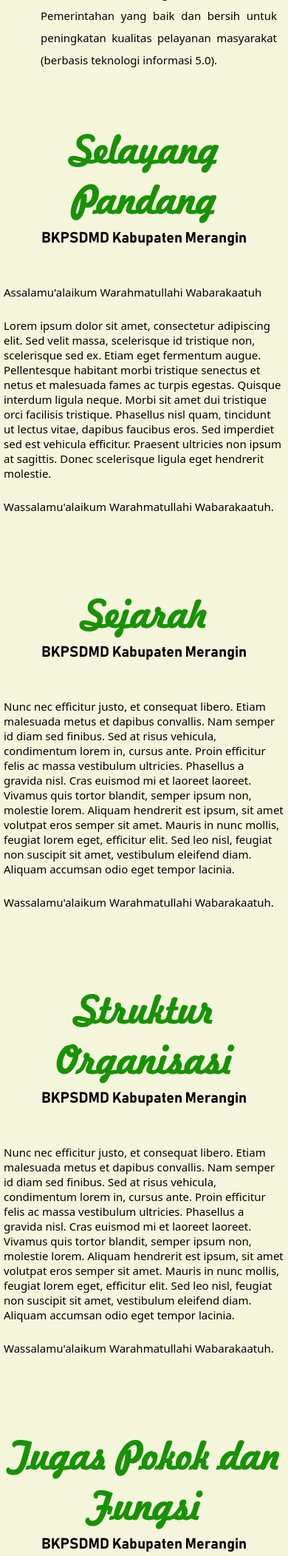
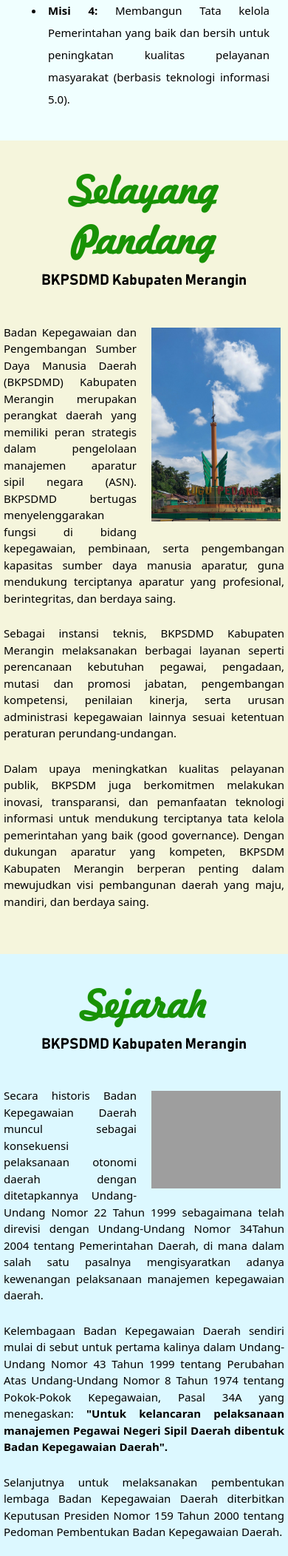
Before and after one commit to rendhiardianto/bkpsdmd-merangin, a PHP site: page /profil.html in a window 390 px wide. Shown: the part 2592-4696 px from the top of the page at 74% size. Run offline with PHP 8.4, Linux system fonts and the light colour scheme; some web fonts are replaced; grey boxes are pictures that could not be loaded.

Commit message:
Update profil and sejarah sections with new images and content
Added new images (Kantor-BKD-Lama.png, TuguPedang.jpg) and updated profil.html to include more detailed descriptions for the 'Selayang Pandang' and 'Sejarah' sections. Improved layout and styling in profil.css for better readability and responsiveness. Minor fixes in index.html to comment out unused canvas elements.

```diff
--- a/index.html
+++ b/index.html
@@ -120,7 +120,7 @@
 	<h3>Rekapitulasi ASN Kabupaten Merangin (per Desember 2024)</h3>
 	<!--style="font-size:2vw;"-->
 
-		<div class="chart-rekap"><!--
+		<div class="chart-rekap">
 			<div class="chart-status-asn">
 			<iframe width="325" height="287" frameborder="0" scrolling="no" src="https://1drv.ms/x/c/8ef122d5280ec801/IQSO9Lmf51jOT78Wk8csCS7eAQ-61IXDUuLdtoS4tRr7DjU?em=2&wdAllowInteractivity=False&Item=Chart%204&wdDownloadButton=True&wdInConfigurator=True&wdInConfigurator=True"></iframe>
 			</div>
@@ -153,7 +153,7 @@
 			<iframe width="458" height="287" frameborder="0" scrolling="no" src="https://1drv.ms/x/c/8ef122d5280ec801/IQSO9Lmf51jOT78Wk8csCS7eAQ-61IXDUuLdtoS4tRr7DjU?em=2&wdAllowInteractivity=False&Item=Chart%2010&wdDownloadButton=True&wdInConfigurator=True&wdInConfigurator=True"></iframe>
 			</div>
 
-		<canvas class="flex-item-half1" style="max-width:325px"></canvas>
+		<!--<canvas class="flex-item-half1" style="max-width:325px"></canvas>
 		<canvas class="flex-item-half2" id="myChart2" style="max-width:300px"></canvas>
 		<canvas class="flex-item-half3" id="myChart3" style="max-width:300px"></canvas>
 		<canvas class="flex-item-half4" id="myChart4" style="max-width:300px"></canvas>
--- a/profil.css
+++ b/profil.css
@@ -257,12 +266,12 @@ body {
 	overflow: hidden;
 	text-align: center;
 }
-.selaPang h2{
+.selaPang h1{
 	font-family: FreeHand;
 	font-size: 50px;
 	color: #189205;
 }
-.selaPang h2 p{
+.selaPang h1 p{
 	font-family: Bahnschrift;
 	font-size: 20px;
 	text-align: center;
@@ -273,14 +282,18 @@ body {
 	font-size: 20px;
 	padding-left: 30px;
 	padding-right: 30px;
-	text-align: left;
+	text-align: justify;
 	font-family: SegoeUI;
+	line-height: 150%;
 }
-.selaPang img {
+.selaPang img{
 	float: right;
-	margin-right: 0;
-	width: 300px;
+	overflow-y: 0px;
+	width: 20%;
+	padding: 10px;
+	margin-left: 10px;
 }
+
 /* On smaller screens, decrease text size */
 @media only screen and (max-width: 600px) {
   .selaPang p {
@@ -288,25 +301,25 @@ body {
 	  padding: 5px;
 	}
   .selaPang img{
-	  width: 60%;
+	  width: 50%;
 	}
 }
 
 /* ============================================ Sejarah ==============================*/
 .sejarah {
-	background-color: beige;
+	background-color: rgb(220, 248, 255);
 	/*background-image: url(images//index_pict/1.jpg);
 	background-size: cover;*/
 	padding-bottom: 40px;
 	overflow: hidden;
 	text-align: center;
 }
-.sejarah h2{
+.sejarah h1{
 	font-family: FreeHand;
 	font-size: 50px;
 	color: #189205;
 }
-.sejarah h2 p{
+.sejarah h1 p{
 	font-family: Bahnschrift;
 	font-size: 20px;
 	text-align: center;
@@ -317,15 +330,25 @@ body {
 	font-size: 20px;
 	padding-left: 30px;
 	padding-right: 30px;
-	text-align: left;
+	text-align: justify;
 	font-family: SegoeUI;
+	line-height: 150%;
 }
-
+.sejarah img{
+	float: right;
+	overflow-y: 0px;
+	width: 30%;
+	padding: 10px;
+	margin-left: 10px;
+}
 /* On smaller screens, decrease text size */
 @media only screen and (max-width: 600px) {
   .sejarah p {
 	  font-size: 15px;
 	  padding: 5px;
+	}
+	.sejarah img{
+	  width: 50%;
 	}
 }
 /* ============================================ STRUKTUR ORGANISASI ==============================*/
--- a/profil.html
+++ b/profil.html
@@ -92,7 +92,7 @@
 	<p>Visi dan Misi pasangan Bupati dan Wakil Bupati Terpilih, yaitu H. M. Syukur, S.H., M.H., dan Drs. Abdul Khafidh, M.M., yang telah dilantik secara sah sebagai Bupati dan Wakil Bupati pada tanggal 20 Februari 2025. Oleh karena itu, berdasarkan pada permasalahan pembangunan, serta isu strategis, dengan berpegang pada Visi RPJPD Kabupaten Merangin tahun 2025-2045, maka disusun sebuah cita-cita atau Visi pembangunan masyarakat Merangin dalam periode 2025-2029.</p>
 	<img src="images/Foto-Bupati_Wabup.png" class="bupatiWabup" style="width: 350px">
 	<h2>Visi</h2>
-	<h3>"MENUJU MERANGIN BARU 2030"<p>Dengan semangat BARU, Merangin Berdaya Saing, Akuntabel,  Reformis dan Unggul</p></h3>
+	<h3>"MENUJU MERANGIN BARU 2030"<p>Dengan semangat BARU, Merangin Berdaya saing, Akuntabel,  Reformis dan Unggul</p></h3>
 
 	<ol>
 		<li><b>Berdaya saing</b>, artinya Kabupaten Merangin yang kaya akan Potensi sumber daya alam dan sumber daya manusia, harus dibangun dengan konsep berkelanjutan dan terencana dengan baik, fokus dan tuntas agar memiliki daya saing antar daerah khususnya di Provinsi Jambi.</li>
@@ -112,21 +112,23 @@
 </div>
 
 <div class="selaPang" id="selaPang">
-	<h2> Selayang Pandang<br><p>BKPSDMD Kabupaten Merangin</p></h2>
+	<h1>Selayang Pandang<br><p>BKPSDMD Kabupaten Merangin</p></h1>
+	<img src="images/TuguPedang.jpg" class="TuguPedang" alt="Tugu Pedang">
+	<p>Badan Kepegawaian dan Pengembangan Sumber Daya Manusia Daerah (BKPSDMD) Kabupaten Merangin merupakan perangkat daerah yang memiliki peran strategis dalam pengelolaan manajemen aparatur sipil negara (ASN). BKPSDMD bertugas menyelenggarakan fungsi di bidang kepegawaian, pembinaan, serta pengembangan kapasitas sumber daya manusia aparatur, guna mendukung terciptanya aparatur yang profesional, berintegritas, dan berdaya saing.</p>
+	<p>Sebagai instansi teknis, BKPSDMD Kabupaten Merangin melaksanakan berbagai layanan seperti perencanaan kebutuhan pegawai, pengadaan, mutasi dan promosi jabatan, pengembangan kompetensi, penilaian kinerja, serta urusan administrasi kepegawaian lainnya sesuai ketentuan peraturan perundang-undangan.</p>
+	<p>Dalam upaya meningkatkan kualitas pelayanan publik, BKPSDM juga berkomitmen melakukan inovasi, transparansi, dan pemanfaatan teknologi informasi untuk mendukung terciptanya tata kelola pemerintahan yang baik (good governance). Dengan dukungan aparatur yang kompeten, BKPSDM Kabupaten Merangin berperan penting dalam mewujudkan visi pembangunan daerah yang maju, mandiri, dan berdaya saing.</p>
 
-	<p>Assalamu'alaikum Warahmatullahi Wabarakaatuh</p>
-	<p> Lorem ipsum dolor sit amet, consectetur adipiscing elit. Sed velit massa, scelerisque id tristique non, scelerisque sed ex. Etiam eget fermentum augue. Pellentesque habitant morbi tristique senectus et netus et malesuada fames ac turpis egestas. Quisque interdum ligula neque. Morbi sit amet dui tristique orci facilisis tristique. Phasellus nisl quam, tincidunt ut lectus vitae, dapibus faucibus eros. Sed imperdiet sed est vehicula efficitur. Praesent ultricies non ipsum at sagittis. Donec scelerisque ligula eget hendrerit molestie.</p>
-
-	<p>Wassalamu'alaikum Warahmatullahi Wabarakaatuh.</p>
 
 </div>
 
 <div class="sejarah" id="sejarah">
-	<h2> Sejarah<br><p>BKPSDMD Kabupaten Merangin</p></h2>
-
-	<p>Nunc nec efficitur justo, et consequat libero. Etiam malesuada metus et dapibus convallis. Nam semper id diam sed finibus. Sed at risus vehicula, condimentum lorem in, cursus ante. Proin efficitur felis ac massa vestibulum ultricies. Phasellus a gravida nisl. Cras euismod mi et laoreet laoreet. Vivamus quis tortor blandit, semper ipsum non, molestie lorem. Aliquam hendrerit est ipsum, sit amet volutpat eros semper sit amet. Mauris in nunc mollis, feugiat lorem eget, efficitur elit. Sed leo nisl, feugiat non suscipit sit amet, vestibulum eleifend diam. Aliquam accumsan odio eget tempor lacinia.</p>
-
-	<p>Wassalamu'alaikum Warahmatullahi Wabarakaatuh.</p>
+	<h1> Sejarah<br><p>BKPSDMD Kabupaten Merangin</p></h1>
+	<img src="images/Kantor-BKD-Lama.png" class="Kantor-BKD-Lama" alt="Kantor BKD Lama">
+	<p>Secara historis Badan Kepegawaian Daerah muncul sebagai konsekuensi pelaksanaan otonomi daerah dengan ditetapkannya Undang-Undang Nomor 22 Tahun 1999 sebagaimana telah direvisi dengan Undang-Undang Nomor 34Tahun 2004 tentang Pemerintahan Daerah, di mana dalam salah satu pasalnya mengisyaratkan adanya kewenangan pelaksanaan manajemen kepegawaian daerah.</p>
+	<p>Kelembagaan Badan Kepegawaian Daerah sendiri mulai di sebut untuk pertama kalinya dalam Undang-Undang Nomor 43 Tahun 1999 tentang Perubahan Atas Undang-Undang Nomor 8 Tahun 1974 tentang Pokok-Pokok Kepegawaian, Pasal 34A yang menegaskan: <b>"Untuk kelancaran pelaksanaan manajemen Pegawai Negeri Sipil Daerah dibentuk Badan Kepegawaian Daerah".</b></p>
+	<p>Selanjutnya untuk melaksanakan pembentukan lembaga Badan Kepegawaian Daerah diterbitkan Keputusan Presiden Nomor 159 Tahun 2000 tentang Pedoman Pembentukan Badan Kepegawaian Daerah. </p>
+	<p>Sejalan dengan hal tersebut telah dilaksanakan penataan organisasi perangkat daerah di Jajaran Pemerintah Kabupaten Merangin yang menempatkan fungsi manajemen kepegawaian yang semula dilaksanakan oleh Bagian Kepegawaian pada Sekretariat Daerah, dialihkan kepada lembaga tersendiri yang melaksanakan fungsi manajemen kepegawaian, yaitu Badan Kepegawaian Daerah (Selanjutnya disebut BKD). Oleh karena itu pada tahun 2002 dengan Peraturan Daerah Nomor 05 Tahun 2002 dibentuklah BKD Kabupaten Merangin sebagai salah satu lembaga perangkat daerah Kabupaten Merangin, yang menempati kantor Dinas Tata Kota lama di <b>Jalan Sultan Hasanuddin No. 02 Bangko.</b></p>
+	<p>Pengisian jabatan-jabatan pada BKD Kabupaten Merangin diawali pada tanggal 06 Januari 2003, yaitu dengan dilantiknya <b>Bapak Drs. Sumardi</b>, sebagai Kepala BKD Kabupaten Merangin yang pertama. Momentum inilah yang kemudian menjadi pertimbangan bahwa tanggal 06 Januari setiap tahunnya diperingati sebagai Hari Ulang Tahun BKD Kabupaten Merangin. Sebagai lembaga baru yang mengemban amanat pada pengelolaan manajemen kepegawaian daerah, BKD menata diri dengan melakukan penataan iri baik dari segi sistem, personil maupun pelayanannya dengan mengacu visi dan misinya yang telah ditetapkan dan telah dijabarkan dalam program-program kerjanya. Berdasarkan penjelasan di atas, maka perlu adanya media penyalur informasi tentang pengelolaan manajemen kepegawaian daerah, termasuk salah satunya diwujudkan dalam website ini, untuk disampaikan kepada stakeholder kepegawaian daerah.</p>
 
 </div>
 
```
Also changed, not shown: other parts of profil.css (+23 -14 lines), images/TuguPedang.jpg (added), 1 other file.
